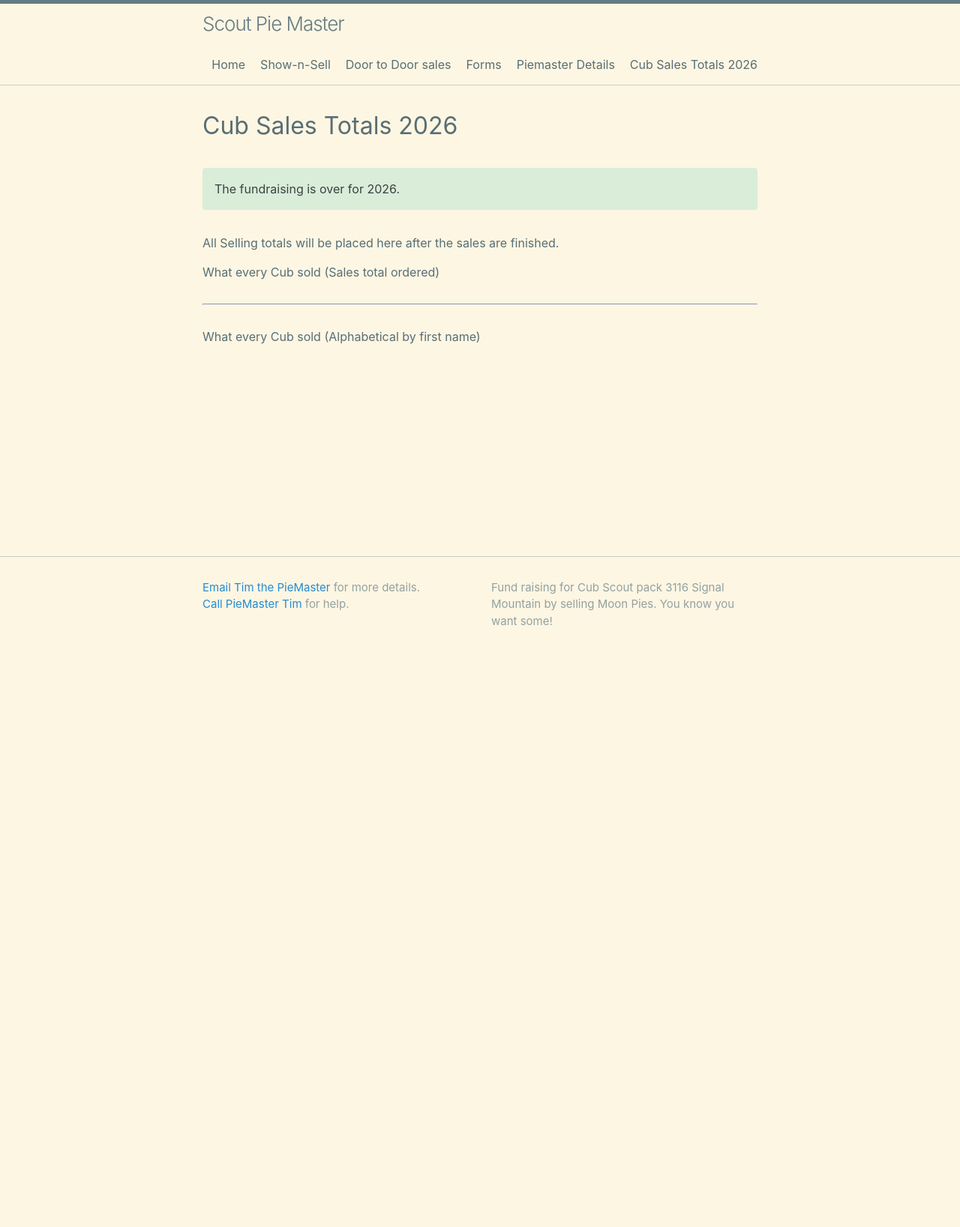
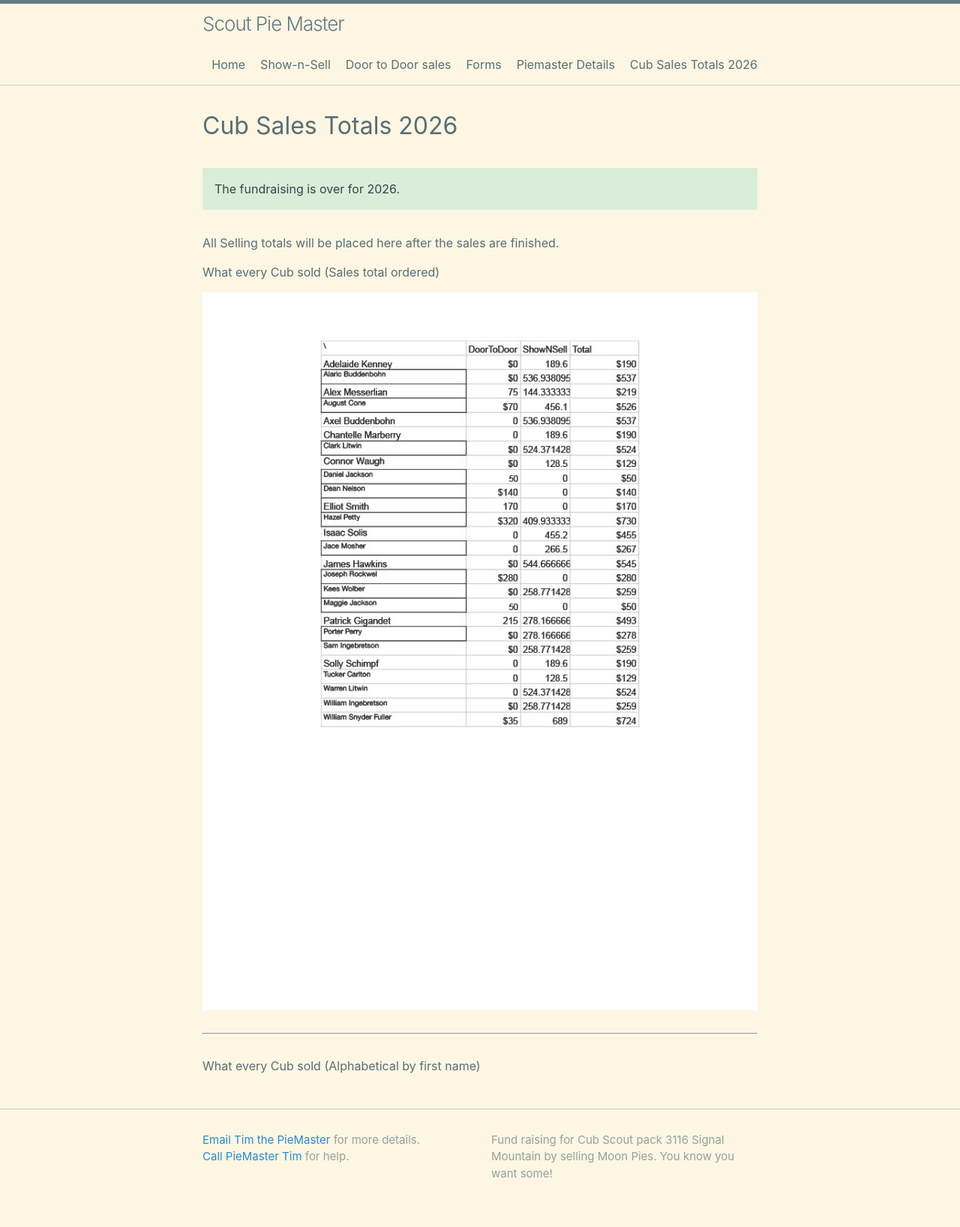
Before and after one commit to CodeJourneymen/scoutpiemaster, a Jekyll site: the page built from totals2024.md, in a window 1280 px wide. Shown: the whole page at 75% size. Built offline with Jekyll 4.4.1, drawn with Linux system fonts in a browser that asks for light colours; before the commit the page ends 900 px from its top, so only the background shows below that.

Commit message:
Update totals2024.md
adding scout totals 2026

```diff
--- a/totals2024.md
+++ b/totals2024.md
@@ -11,6 +11,9 @@ All Selling totals will be placed here after the sales are finished.
 
 What every Cub sold (Sales total ordered)
 
+
+![Image of scout totals](/images/2026_Cub_Totals_-_Google_Sheets_1.jpg){: .center-image }
+
 <hr>
 
 What every Cub sold (Alphabetical by first name)
```
